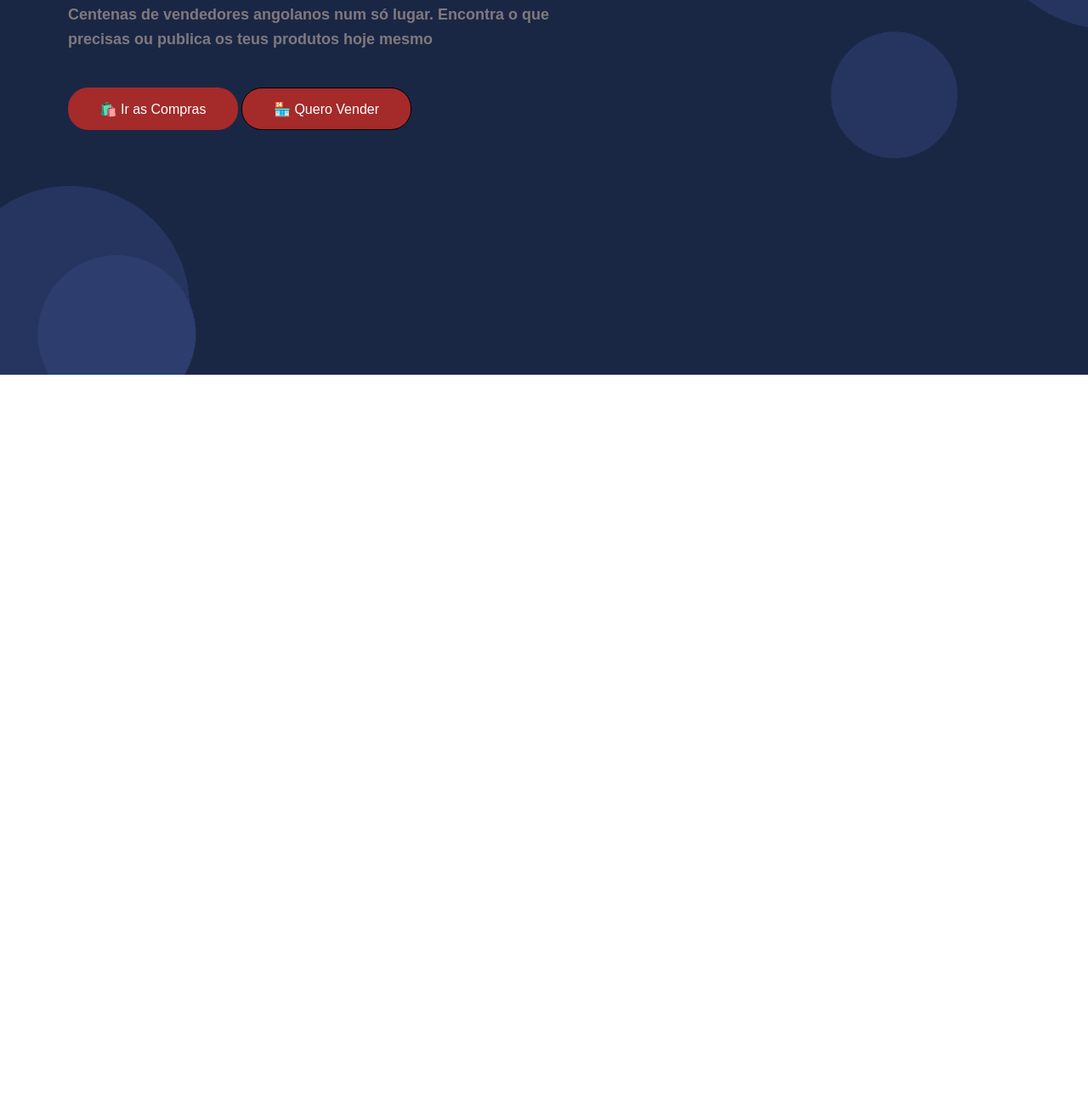
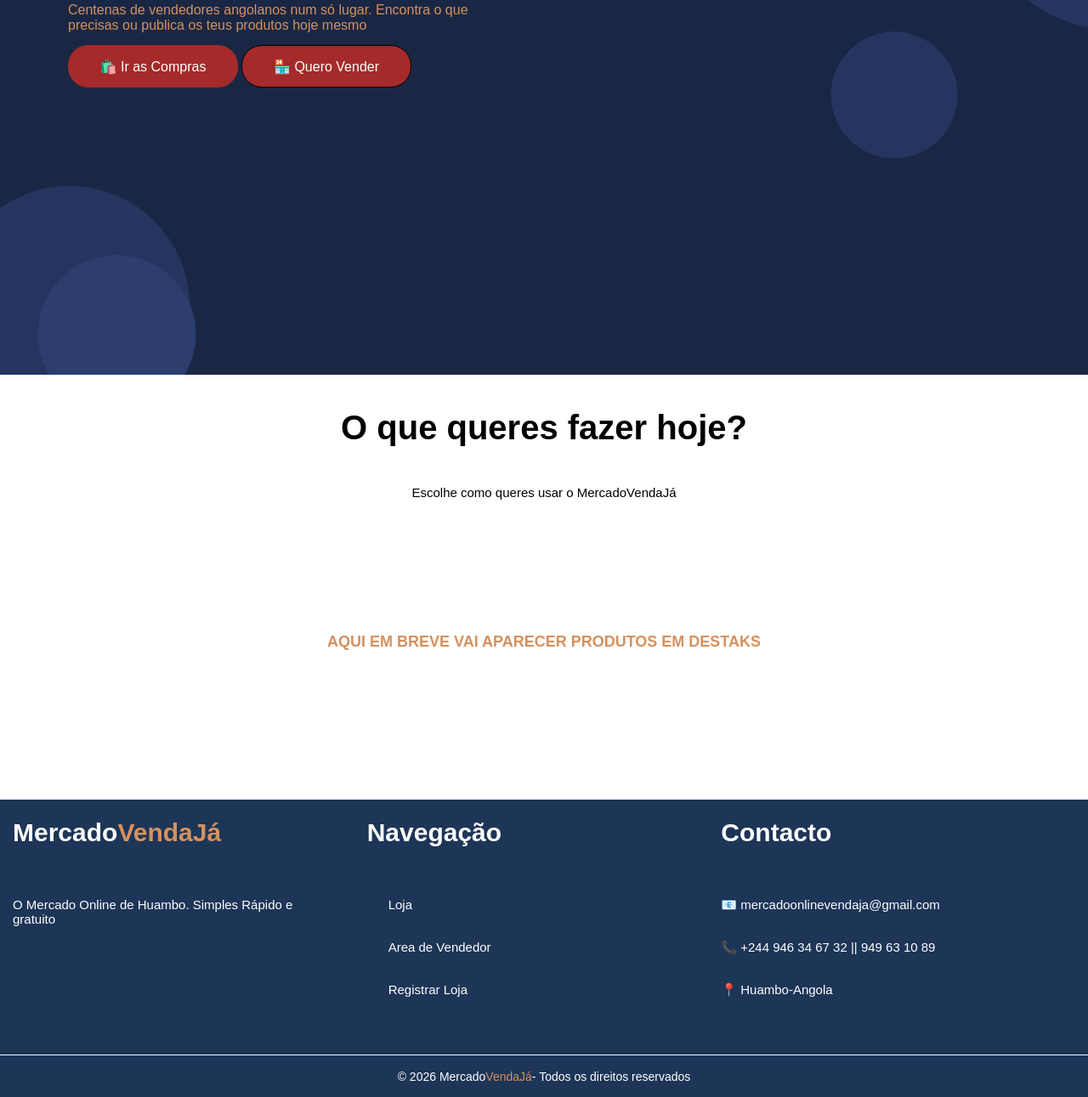
Before and after one commit to FernandoCosta333/MercadoVendaJa, a website: page HTML/index.html in a window 1280 px wide. Shown: the part 317-1608 px from the top of the page at 85% size. Before the commit the page ends 800 px from the top, so only its background shows below. Drawn offline with Linux system fonts and the light colour scheme.

Commit message:
Adiionei o rodapé alterei o nome da psta e fiz a estilização de ropé

```diff
--- a/CSS/style.css
+++ b/CSS/style.css
@@ -38,7 +38,7 @@
     display: inline;
     padding:8px;
     height: 40px;
-    width: 154px;
+    width: 158px;
     gap: 20px;
     margin: 20px 50px;
     font-size: 14px;
@@ -102,3 +102,60 @@
    background-color: brown;
     font-size: 16px;
  }
+ .destak{
+    width: 100%;
+    height: 500px;
+    background-color: #ffffff;
+ }
+
+ .destak-conteudo{
+    width: 100%;
+    height: 300px;
+    padding: 30px;
+
+ }
+
+ .destak-conteudo-titulo{
+     font-size: 40px;
+    color: black;
+    text-align: center;
+ }
+  .destak-conteudo-paragrafo{
+     font-size: 15px;
+    color: black;
+    text-align: center;
+ }
+
+
+ #rodape{
+    display: grid;
+    grid-template-columns: 1fr 1fr 1fr;
+    width: 100%;
+    height: 300px;
+    padding: 15px;
+    background-color: #1D3557;
+
+ }
+ .rodape, .rodape-titulo{
+    font-size: 30px;
+    color: #ffffff;
+
+ }
+
+.rodape-paragrafo{
+     font-size: 15px;
+    color: #ffffff;
+
+ }
+#rodape-final{
+    display: flex;
+    width: 100%;
+    background-color:#1D3557;
+   align-items: center;
+   justify-content: center;
+   border-top: 1px solid #ffffff;
+   font-size: 14px;
+   opacity: 1.0;
+
+
+ }
--- a/HTML/index.html
+++ b/HTML/index.html
@@ -1,37 +1,79 @@
-
-<!DOCTYPE html>
+<!doctype html>
 <html lang="pt">
   <head>
-    <meta charset="UTF-8">
-    <meta name="viewport" content="width=device-width, initial-scale=1.0">
-    <link rel="stylesheet" href="../CSS/style.css">
+    <meta charset="UTF-8" />
+    <meta name="viewport" content="width=device-width, initial-scale=1.0" />
+    <link rel="stylesheet" href="../CSS/style.css" />
+
     <title>MERCADO VENDAJÁ</title>
   </head>
+
   <body>
     <nav>
       <div id="home">
-        <a href="">MERCADO<span>HBO</span></a>
+        <a href="#">MERCADO<span>VendaJá</span></a>
+      </div>
 
-    </div>
       <div class="nav-login">
         <a href="">🛍️ Loja</a>
-        <a href=""> 🔐 Entrar como Vendedor</a>
-        <button id="btn-nav"><a href="">Registrar Loja</a></button>
+        <a href="./Login.html"> 🔐 Entrar como Vendedor</a>
+        <button id="btn-nav">
+          <a href="./cadastro.html">Registrar Loja</a>
+        </button>
       </div>
     </nav>
 
     <div class="conteudo">
-    <p> ✦ O VENDAJÁ DO HUAMBO</p>
-    <h1>Compra e vende produtos<br>de forma simples e segura</h1>
-    <h2>Centenas de vendedores angolanos num só lugar. Encontra o que  <br>precisas ou publica os teus produtos hoje mesmo</h2>
+      <p>✦ O VENDAJÁ DO HUAMBO</p>
+      <h1 class="conteudo-titulo">
+        Compra e vende produtos<br />de forma simples e segura
+      </h1>
+      <p class="conteudo-paragrafo">
+        Centenas de vendedores angolanos num só lugar. Encontra o que
+        <br />precisas ou publica os teus produtos hoje mesmo
+      </p>
       <button id="btn1"><a href="">🛍️ Ir as Compras</a></button>
-    <button id="btn2"><a href="">🏪 Quero Vender</a></button>
+      <button id="btn2"><a href="./cadastro.html">🏪 Quero Vender</a></button>
     </div>
 
+    <section class="destak">
+      <div class="destak-conteudo">
+        <h2 class="destak-conteudo-titulo">O que queres fazer hoje?</h2>
+        <p class="destak-conteudo-paragrafo">
+          Escolhe como queres usar o MercadoVendaJá
+        </p>
+      </div>
+      <h2 style="text-align: center">
+        <span>AQUI EM BREVE VAI APARECER PRODUTOS EM DESTAKS</span>
+      </h2>
+    </section>
 
+    <div id="rodape">
+      <div>
+        <h2 class="rodape-titulo">Mercado<span>VendaJá</span></h2>
+        <p class="rodape-paragrafo">
+          O Mercado Online de Huambo. Simples Rápido e <br />gratuito
+        </p>
+      </div>
+      <div>
+        <h2 class="rodape-titulo">Navegação</h2>
+        <p class="rodape-paragrafo"><a href="../HTML/login.html">Loja</a></p>
+        <p class="rodape-paragrafo"><a href="#">Area de Vendedor</a></p>
+        <p class="rodape-paragrafo">
+          <a href="../HTML/cadastro.html">Registrar Loja</a>
+        </p>
+      </div>
+      <div>
+        <h2 class="rodape-titulo">Contacto</h2>
+        <p class="rodape-paragrafo">📧 mercadoonlinevendaja@gmail.com</p>
+        <p class="rodape-paragrafo">📞 +244 946 34 67 32 || 949 63 10 89</p>
+        <p class="rodape-paragrafo">📍 Huambo-Angola</p>
+      </div>
+    </div>
 
-
-
+    <p class="rodape-paragrafo" id="rodape-final">
+      &copy; 2026 Mercado<span>VendaJá </span>- Todos os direitos reservados
+    </p>
   </body>
   <script src="../JAVA/index.js"></script>
 </html>
```
Also changed, not shown: base.html (renamed from index.html). Lines whose indentation alone changed are shown as unchanged.
